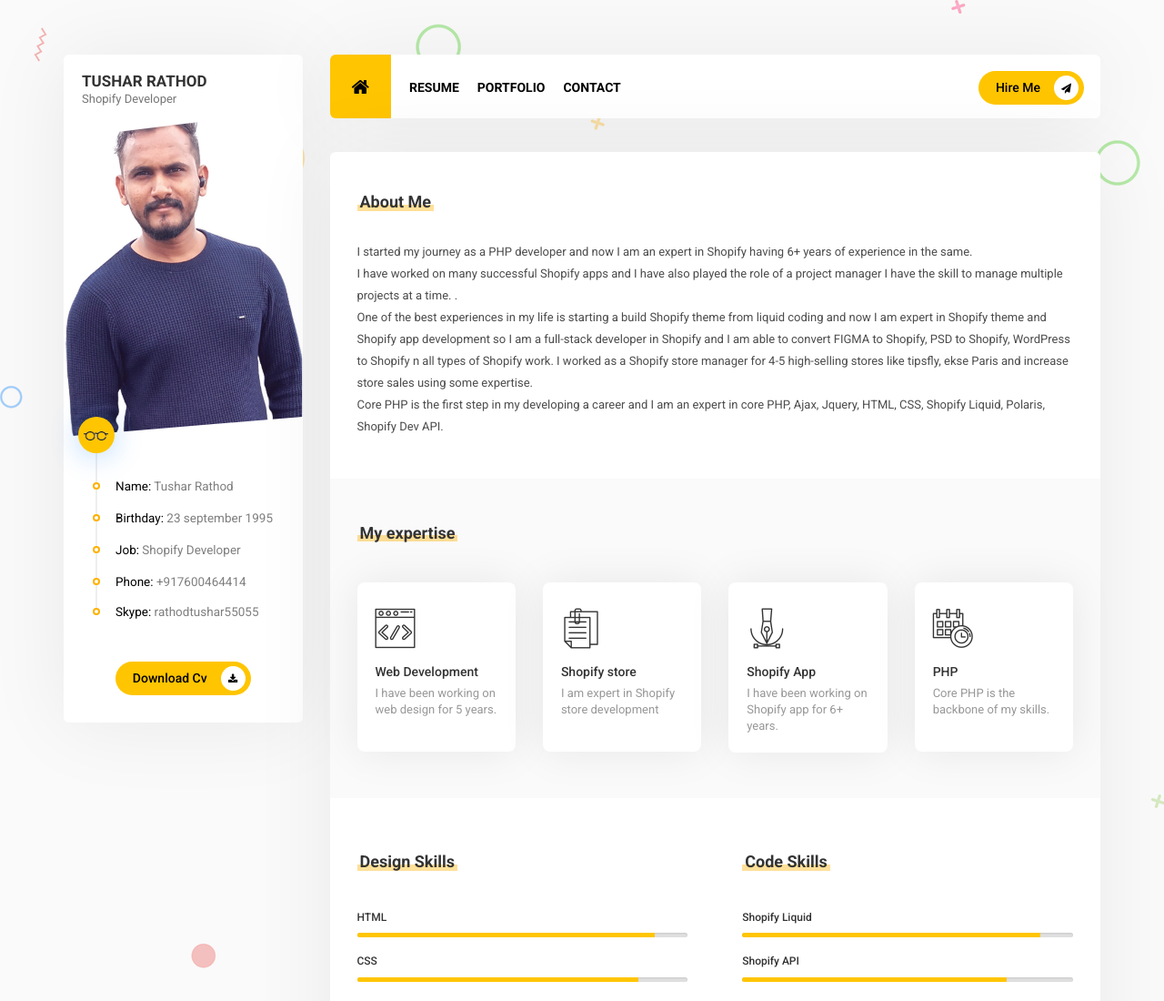
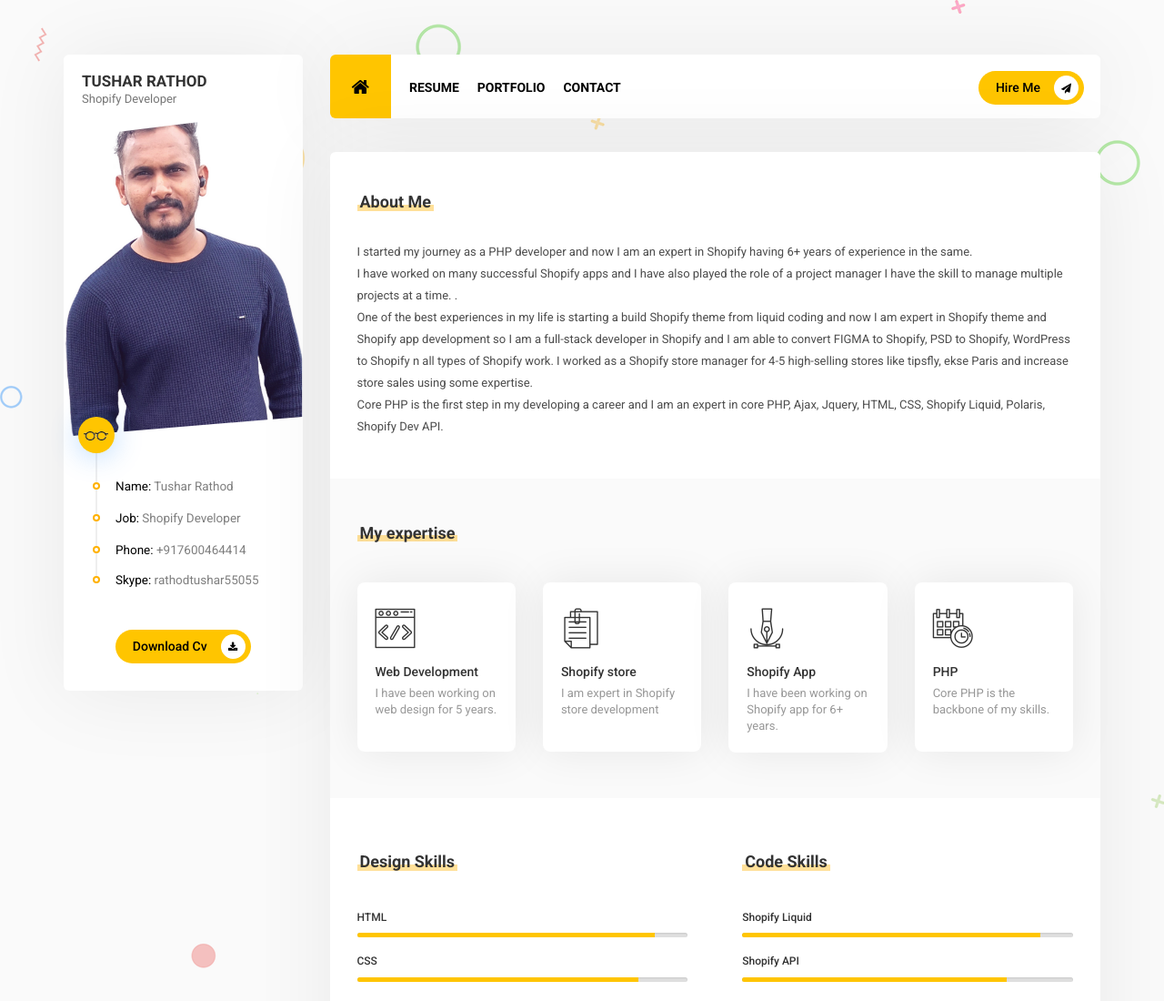
Before and after one commit to codelockinfo/tushar, a plain HTML site: page index.html in a window 1280 px wide. Shown: the top 1100 px of the page at 91% size. Drawn offline with Linux system fonts and the light colour scheme.

Commit message:
Remove DOB

```diff
--- a/index.html
+++ b/index.html
@@ -57,7 +57,6 @@
         <ul class="profile-information">
             <li></li>
             <li><p><span>Name:</span> Tushar Rathod</p></li>
-            <li><p><span>Birthday:</span> 23 september 1995</p></li>
             <li><p><span>Job:</span> Shopify Developer</p></li>
             <li><p><span>Phone:</span> +917600464414</p></li>
             <li><p><span>Skype:</span> rathodtushar55055</p></li>
```
